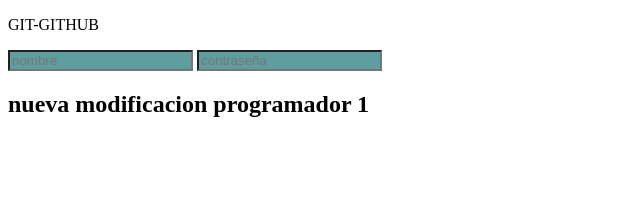
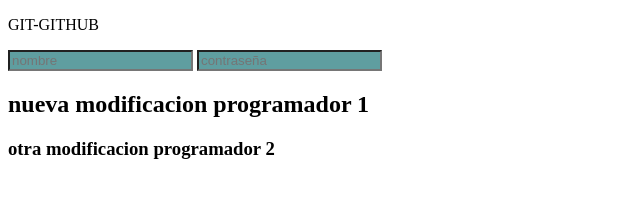
Before and after one commit to karamazov93/git-github, a plain HTML site: page index.html in a window 1280 px wide. Shown: the whole page, without its empty margins (0-640 px from the left). Drawn offline with Linux system fonts and the light colour scheme.

Commit message:
commit programador 2

```diff
--- a/index.html
+++ b/index.html
@@ -16,6 +16,7 @@
 
 
 <h2>nueva modificacion programador 1</h2>
+<h3>otra modificacion programador 2</h3>
 </form>
 </body>
 </html>
```
